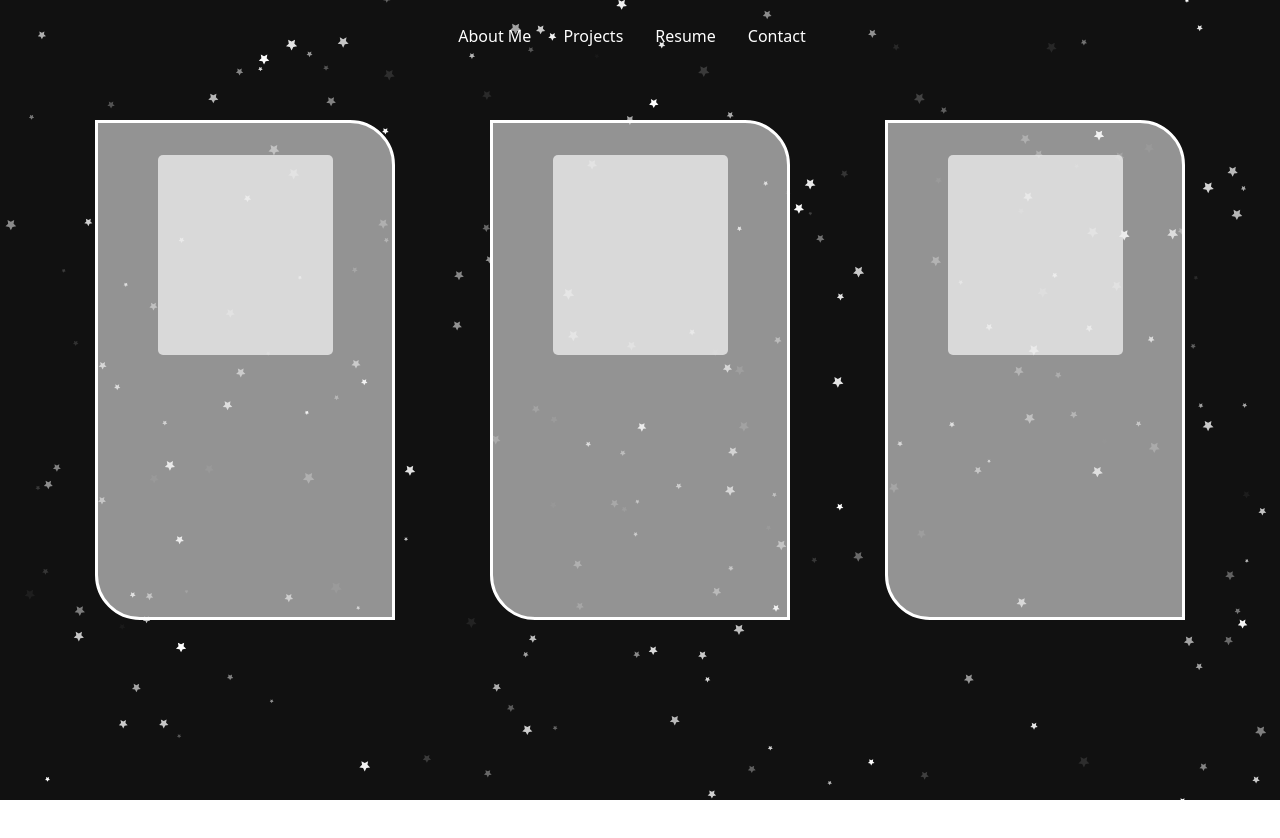
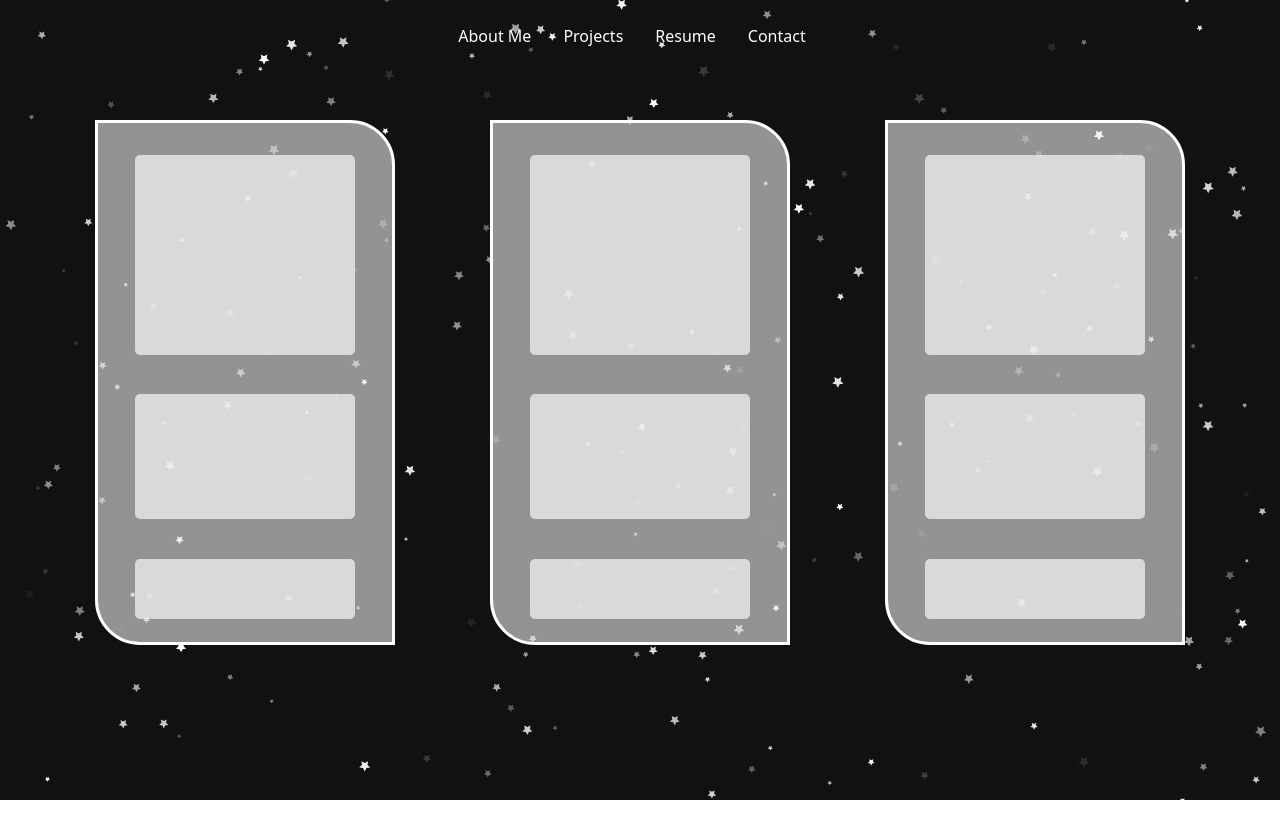
Before and after one commit to JesusGonzalez05/Portfolio-Jesus-Gonzalez, a React (Create React App) app: page /Projects in a window 1280 px wide. Shown: the top 838 px of the page. Before the commit the page ends 800 px from the top, so only its background shows below. Built offline with nearby package versions, Linux system fonts and the light colour scheme.

Commit message:
project containers should be completed now.

```diff
--- a/src/App.css
+++ b/src/App.css
@@ -140,26 +140,44 @@ z-index:-999;
 
 /* Project page */
 .project-page{
+height: 100vh;
+width: 100vw;
 display: flex;
 flex-direction: row;
 justify-content: space-evenly;
 }
 #project-container{
-height: 500px;
+height: 525px;
 width: 300px;
 background-color: hsl(0, 0%, 92%, .6);
 border: 3px solid white;
 border-radius: 0px 45px 0px 45px;
 margin-top: 2rem;
 display: flex;
-flex-direction: row;
-justify-content: center;
+flex-direction: column;
+align-items: center;
+justify-content: space-evenly;
 }
 .project-preview-container{
 height: 200px;
-width: 175px;
+width: 220px;
 background-color: hsl(0, 0%, 92%, .8);
-margin-top: 2rem;
+margin-top: .5rem;
+border-radius: 5px;
+
+}
+.project-about-container{
+height: 125px;
+width: 220px;
+background-color: hsl(0, 0%, 92%, .8);
+margin-top: 1rem;
+border-radius: 5px;
+}
+.project-language-container{
+height: 60px;
+width: 220px;
+background-color: hsl(0, 0%, 92%, .8);
+margin-top: 1rem;
 border-radius: 5px;
 }
 
--- a/src/pages/Projects.js
+++ b/src/pages/Projects.js
@@ -8,14 +8,20 @@ export default function Projects() {
 
   <div id="project-container" className="" >
     <div className='project-preview-container'></div>
+    <div className='project-about-container'></div>
+    <div className='project-language-container'></div>
   </div>
 
   <div id="project-container" className="" >
-  <div className='project-preview-container'></div>
+    <div className='project-preview-container'></div>
+    <div className='project-about-container'></div>
+    <div className='project-language-container'></div>
   </div>
 
   <div id="project-container" className="" >
-  <div className='project-preview-container'></div>
+    <div className='project-preview-container'></div>
+    <div className='project-about-container'></div>
+    <div className='project-language-container'></div>
   </div>
 
 </div>
```
